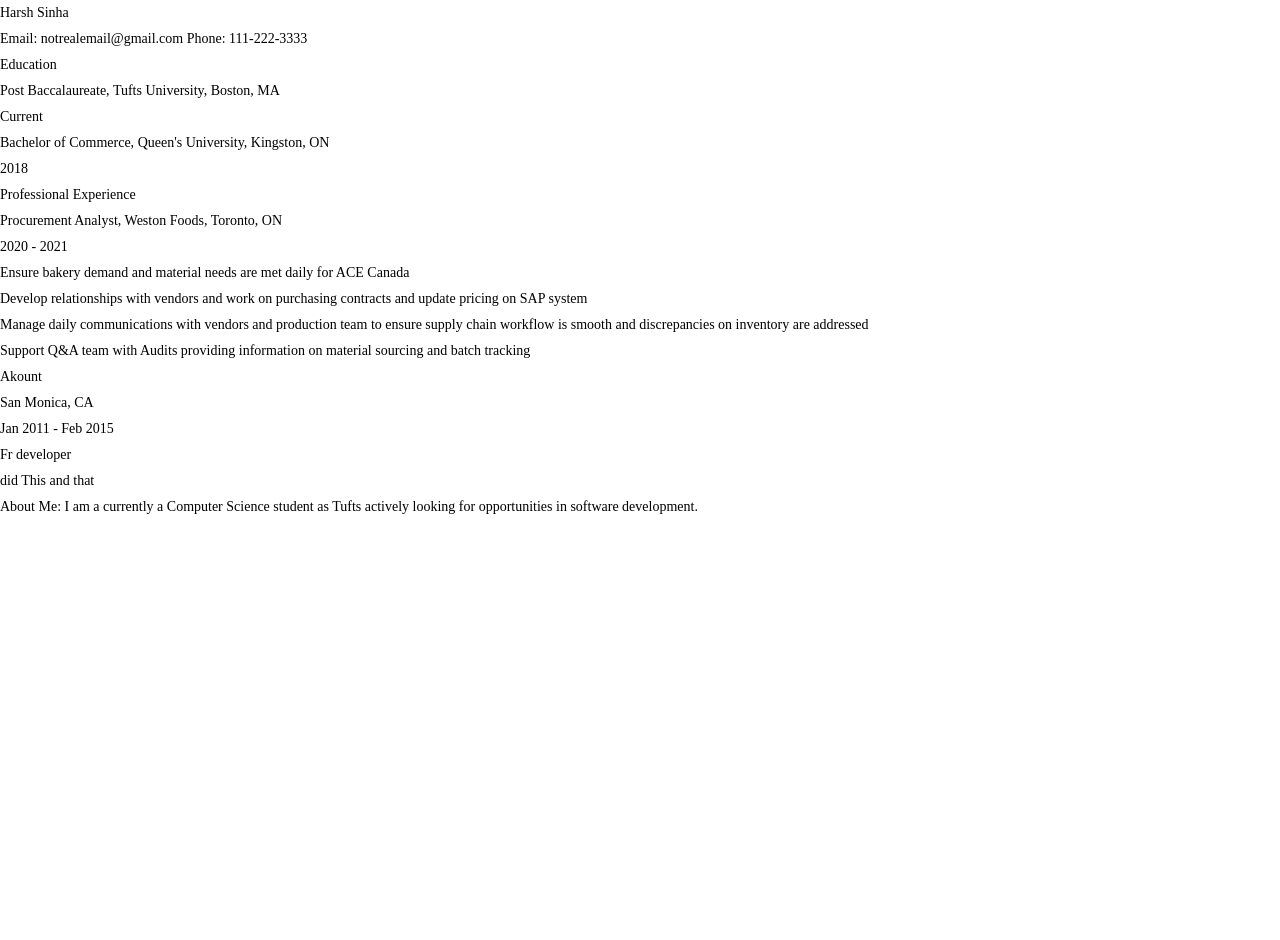
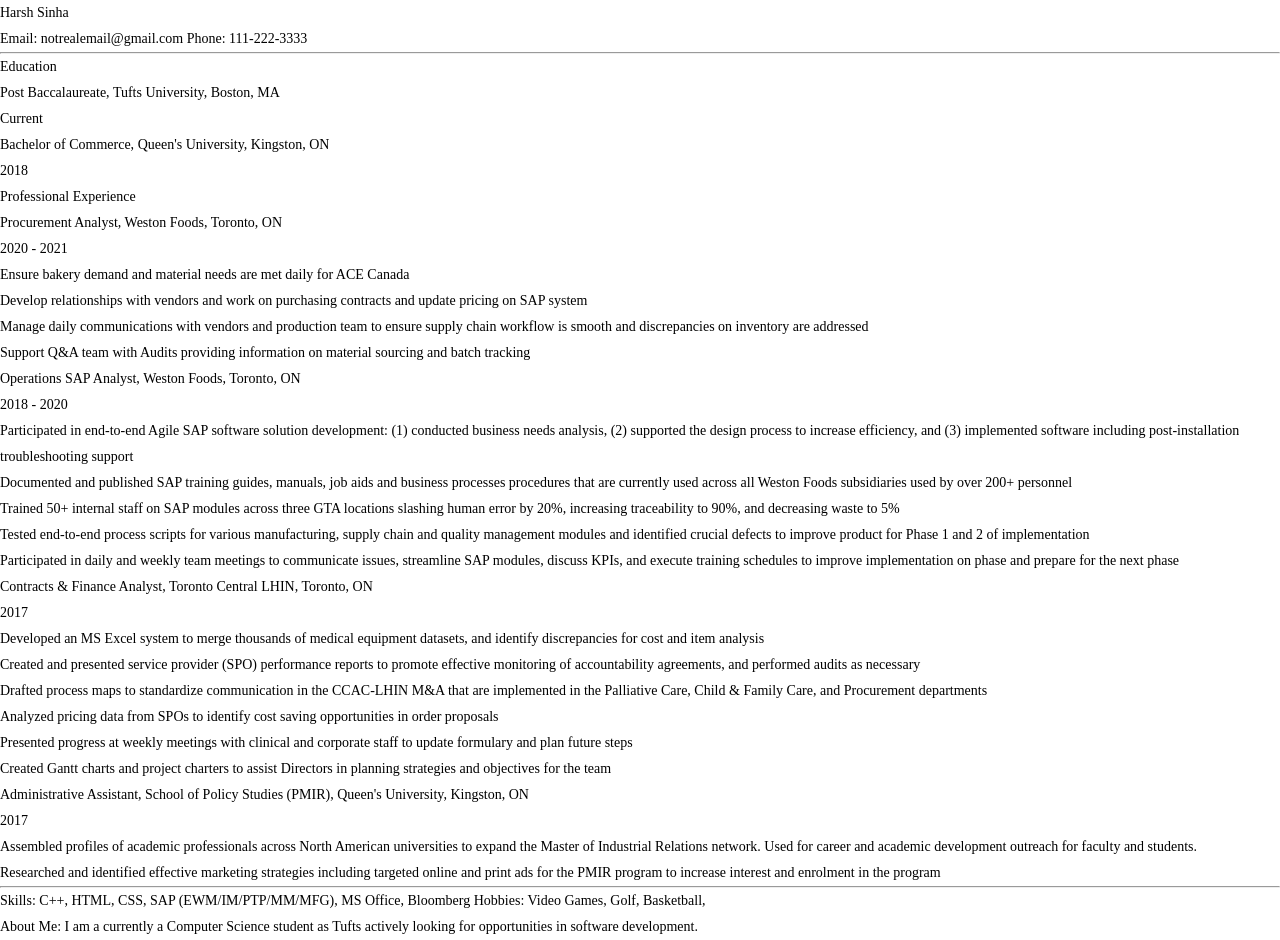
Before and after one commit to harshsinha21/harshsinha21, a plain HTML site: page resume.html in a window 1280 px wide. Before the commit the page ends 800 px from the top, so only its background shows below. Drawn offline with Linux system fonts and the light colour scheme.

Commit message:
Add files via upload
updated resume html text

```diff
--- a/resume.html
+++ b/resume.html
@@ -13,6 +13,7 @@
             <span class="separator"></span>
             <span class="phone">Phone: </span>
             <span class="rphone">111-222-3333</span>
+            <hr>
         </div>
 
         <div class="section">
@@ -57,23 +58,93 @@
                             </div>
                             <div class="jobdesc">
                                 <p>Ensure bakery demand and material needs are met daily for ACE Canada</p>
-                    <p>Develop relationships with vendors and work on purchasing contracts and update pricing on SAP system</p>
-                    <p>Manage daily communications with vendors and production team to ensure supply chain workflow is smooth and discrepancies on
+                                <p>Develop relationships with vendors and work on purchasing contracts and update
+                                    pricing on SAP system</p>
+                                <p>Manage daily communications with vendors and production team to ensure supply chain
+                                    workflow is smooth and discrepancies on
                                     inventory are addressed</p>
-                    <p>Support Q&A team with Audits providing information on material sourcing and batch tracking</p>
+                                <p>Support Q&A team with Audits providing information on material sourcing and batch
+                                    tracking</p>
                             </div>
                         </div>
-                        <div class="section__list-item">
-                  <div class="left">
-                    <div class="name">Akount</div>
-                    <div class="addr">San Monica, CA</div>
-                    <div class="duration">Jan 2011 - Feb 2015</div>
+                        <div class="job">
+                            <span class="jobtitle">Operations SAP Analyst, </span>
+                            <span class="joblocation">Weston Foods, Toronto, ON</span>
                         </div>
                         <div class="right">
-                    <div class="name">Fr developer</div>
-                    <div class="desc">did This and that</div>
+                            <div class="duration">2018 - 2020</div>
                         </div>
+                        <div class="jobdesc">
+                            <p>Participated in end-to-end Agile SAP software solution development: (1) conducted
+                                business needs analysis, (2) supported the
+                                design process to increase efficiency, and (3) implemented software including
+                                post-installation troubleshooting support</p>
+                            <p>Documented and published SAP training guides, manuals, job aids and business processes
+                                procedures that are currently used across
+                                all Weston Foods subsidiaries used by over 200+ personnel</p>
+                            <p>Trained 50+ internal staff on SAP modules across three GTA locations slashing human error
+                                by 20%, increasing traceability to 90%,
+                                and decreasing waste to 5%</p>
+                            <p>Tested end-to-end process scripts for various manufacturing, supply chain and quality
+                                management modules and identified crucial
+                                defects to improve product for Phase 1 and 2 of implementation</p>
+                            <p>Participated in daily and weekly team meetings to communicate issues, streamline SAP
+                                modules, discuss KPIs, and execute training
+                                schedules to improve implementation on phase and prepare for the next phase</p>
                         </div>
+                        <div class="job">
+                            <span class="jobtitle">Contracts & Finance Analyst, </span>
+                            <span class="joblocation">Toronto Central LHIN, Toronto, ON</span>
+                        </div>
+                        <div class="right">
+                            <div class="duration">2017</div>
+                        </div>
+                        <div class="jobdesc">
+                            <p>Developed an MS Excel system to merge thousands of medical equipment datasets, and
+                                identify discrepancies for cost and item
+                                analysis</p>
+                            <p>Created and presented service provider (SPO) performance reports to promote effective
+                                monitoring of accountability agreements,
+                                and performed audits as necessary</p>
+                            <p>Drafted process maps to standardize communication in the CCAC-LHIN M&A that are
+                                implemented in the Palliative Care, Child &
+                                Family Care, and Procurement departments</p>
+                            <p>Analyzed pricing data from SPOs to identify cost saving opportunities in order proposals
+                            </p>
+                            <p>Presented progress at weekly meetings with clinical and corporate staff to update
+                                formulary and plan future steps</p>
+                            <p>Created Gantt charts and project charters to assist Directors in planning strategies and
+                                objectives for the team</p>
+                        </div>
+                        <div class="job">
+                            <span class="jobtitle">Administrative Assistant, </span>
+                            <span class="joblocation">School of Policy Studies (PMIR), Queen's University, Kingston,
+                                ON</span>
+                        </div>
+                        <div class="right">
+                            <div class="duration">2017</div>
+                        </div>
+                        <div class="jobdesc">
+                            <p>Assembled profiles of academic professionals across North American universities to expand
+                                the Master of Industrial Relations
+                                network. Used for career and academic development outreach for faculty and students.</p>
+                            <p>Researched and identified effective marketing strategies including targeted online and
+                                print ads for the PMIR program to increase
+                                interest and enrolment in the program</p>
+                            <hr>
+                        </div>
+                        <div class="special">
+                            <span class="skills">Skills: </span>
+                            <span class="skillsdesx">C++, HTML, CSS, SAP (EWM/IM/PTP/MM/MFG), MS Office,
+                                Bloomberg</span>
+                            <span class="skills">Hobbies: </span>
+                            <span class="skillsdesx">Video Games, Golf, Basketball, </span>
+                        </div>
+
+
+
+                    </div>
+
 
                 </div>
             </div>
@@ -81,7 +152,8 @@
 
             <div class="information"></div>
             <span class="current">About Me: </span>
-        <span class="info"> I am a currently a Computer Science student as Tufts actively looking for opportunities in
+            <span class="info"> I am a currently a Computer Science student as Tufts actively looking for
+                opportunities in
                 software development. </span>
         </div>
     </div>
```
Lines whose indentation alone changed are shown as unchanged.
